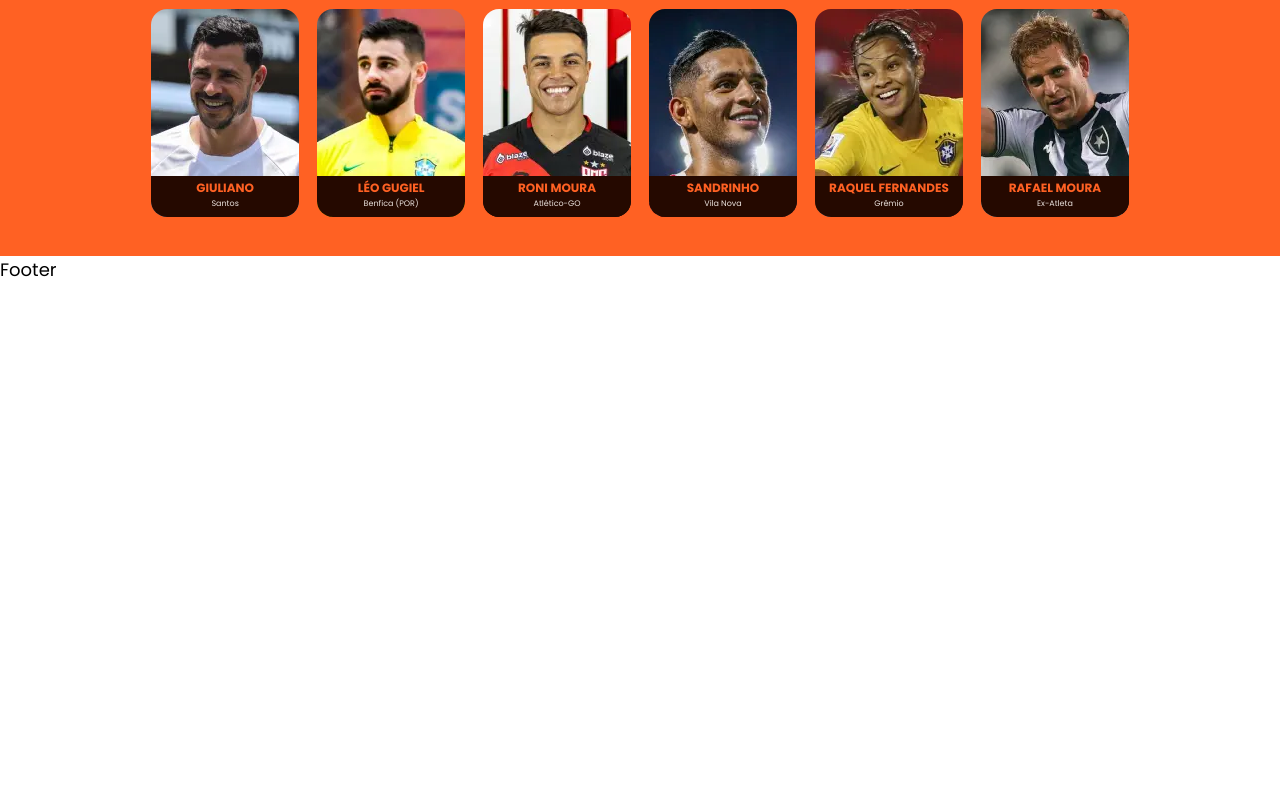
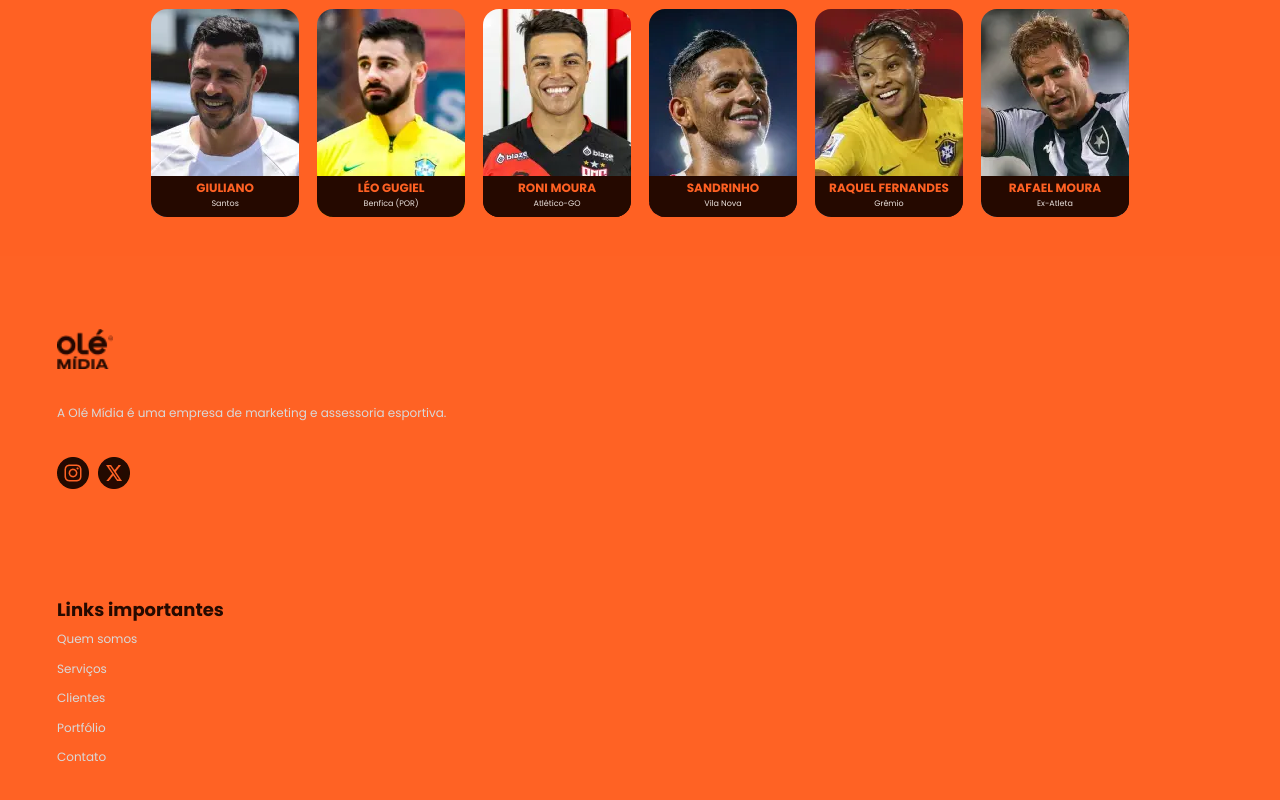
Before and after one commit to DevPBDias/ole-midia-v3, a React (Vite) app: page / in a window 1280 px wide. Shown: the part 2727-3527 px from the top of the page. Before the commit the page ends 3010 px from the top, so only its background shows below. Built offline with nearby package versions, Linux system fonts and the light colour scheme.

Commit message:
feat: created footer components

```diff
--- /dev/null
+++ b/src/components/footer/LinksFooter.tsx
@@ -0,0 +1,16 @@
+import { LinksContainer } from "./styles"
+
+function LinksFooter() {
+    return (
+        <LinksContainer>
+            <h3>Links importantes</h3>
+            <a href="#who">Quem somos</a>
+            <a href="#services">Serviços</a>
+            <a href="#client">Clientes</a>
+            <a href="#portfolio">Portfólio</a>
+            <a href="#contact">Contato</a>
+        </LinksContainer>
+    )
+}
+
+export default LinksFooter
--- /dev/null
+++ b/src/components/footer/MidiaFooter.tsx
@@ -0,0 +1,19 @@
+import logo from '../../assets/logo/Logo_mobile.webp'
+import IconsNavbar from '../header/IconsNavbar'
+import { LogoContainer, MidiaContainer } from './styles'
+
+function MidiaFooter() {
+  return (
+    <MidiaContainer>
+        <LogoContainer>
+            <img src={logo} alt="" />
+        </LogoContainer>
+        <p>A Olé Mídia é uma empresa de marketing e assessoria esportiva.</p>
+        <div>
+            <IconsNavbar />
+        </div>
+    </MidiaContainer>
+  )
+}
+
+export default MidiaFooter
--- a/src/components/footer/index.tsx
+++ b/src/components/footer/index.tsx
@@ -1,8 +1,13 @@
-import React from 'react'
+import LinksFooter from "./LinksFooter"
+import MidiaFooter from "./MidiaFooter"
+import { FooterContainer } from "./styles"
 
 function Footer() {
   return (
-    <div>Footer</div>
+    <FooterContainer>
+      <MidiaFooter />
+      <LinksFooter />
+    </FooterContainer>
   )
 }
 
--- a/src/components/footer/styles.tsx
+++ b/src/components/footer/styles.tsx
@@ -1,32 +1,73 @@
 import styled from 'styled-components';
 
-export const ServicesContainer = styled.section`
+export const FooterContainer = styled.footer`
     width: 100%;
     display: flex;
+    padding: 3.55556em 3.16667em 3em 3.16667em;
     flex-flow: column nowrap;
     justify-content: center;
     align-items: center;
     justify-items: center;
-    background-color: var(--Dark-Brown, #250900);
-    padding-top: 2.2em;
+    background: #FF6224;
+    gap: 5.56em;
+`;
 
-    h5 {
-        color: var(--Vibrant-Orange, #FF6123);
-        font-size: 1.77778rem;
+export const MidiaContainer = styled.section`
+    width: 100%;
+    height: 10.22em;
+    display: flex;
+    flex-flow: column nowrap;
+    justify-content: center;
+    align-items: flex-start;
+    justify-items: center;
+    gap: 1.78em;
+
+    p {
+        color: #D9D9D9;
+        font-size: 0.66667rem;
+        font-style: normal;
+        font-weight: 400;
+        line-height: 1.33333rem;
+    }
+`;
+
+export const LogoContainer = styled.div`
+    width: 3.11em;
+    height: 2.22em;
+    display: flex;
+    justify-content: center;
+    align-items: center;
+    justify-items: center;
+
+    img {
+        width: 100%;
+        height: 100%;
+    }
+`;
+
+export const LinksContainer = styled.section`
+    width: 100%;
+    height: 8.78em;
+    display: flex;
+    flex-flow: column nowrap;
+    justify-content: center;
+    align-items: flex-start;
+    justify-items: center;
+    gap:.3em;
+
+    h3 {
+        color: #260A00;
+        font-size: 1rem;
         font-style: normal;
         font-weight: 700;
-        line-height: 2rem;
+        line-height: 1.33333rem;
     }
 
-    section {
-        width: 100%;
-        display: flex;
-        flex-flow: column nowrap;
-        justify-content: center;
-        align-items: center;
-        justify-items: center;
-        padding-block: 2.2em;
-        padding-inline: 6.5%;
-        gap: 1em;
+    a {
+        color: #D9D9D9;
+        font-size: 0.66667rem;
+        font-style: normal;
+        font-weight: 400;
+        line-height: 1.33333rem;
     }
 `;
```
